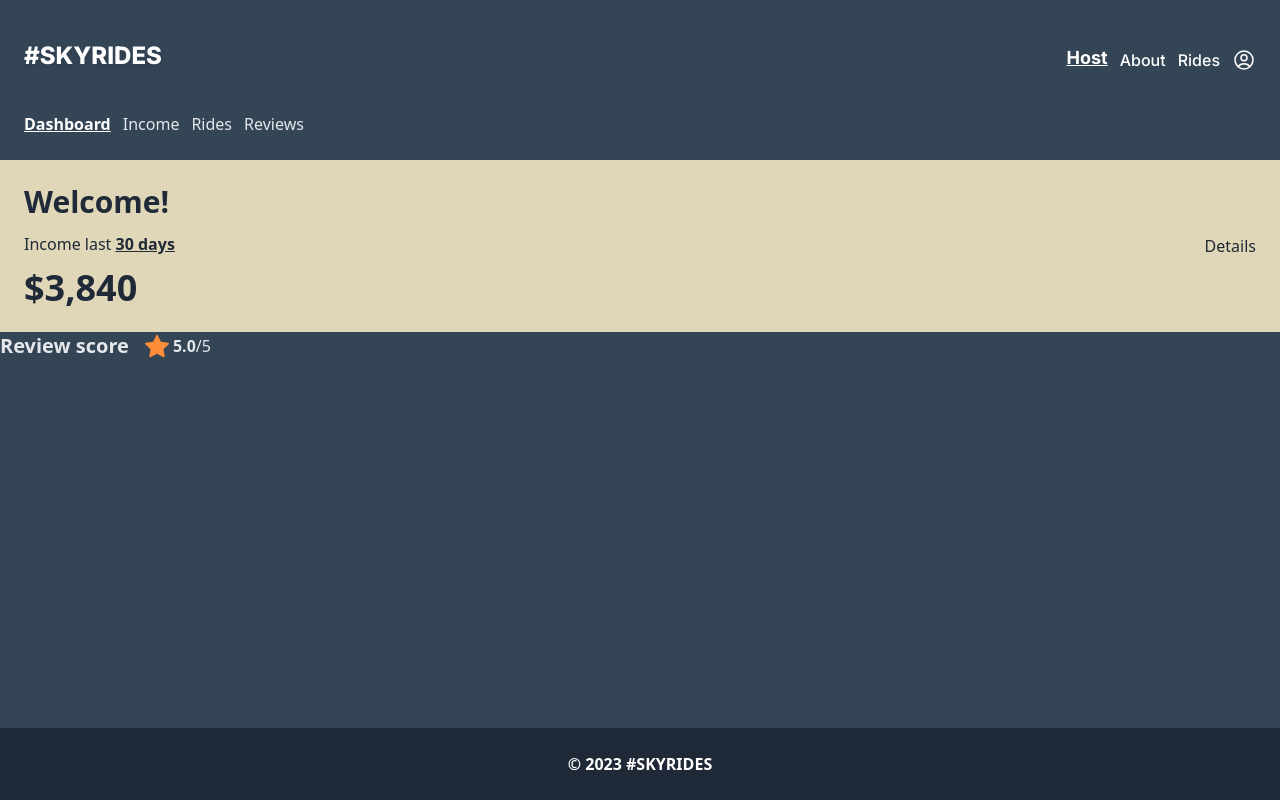
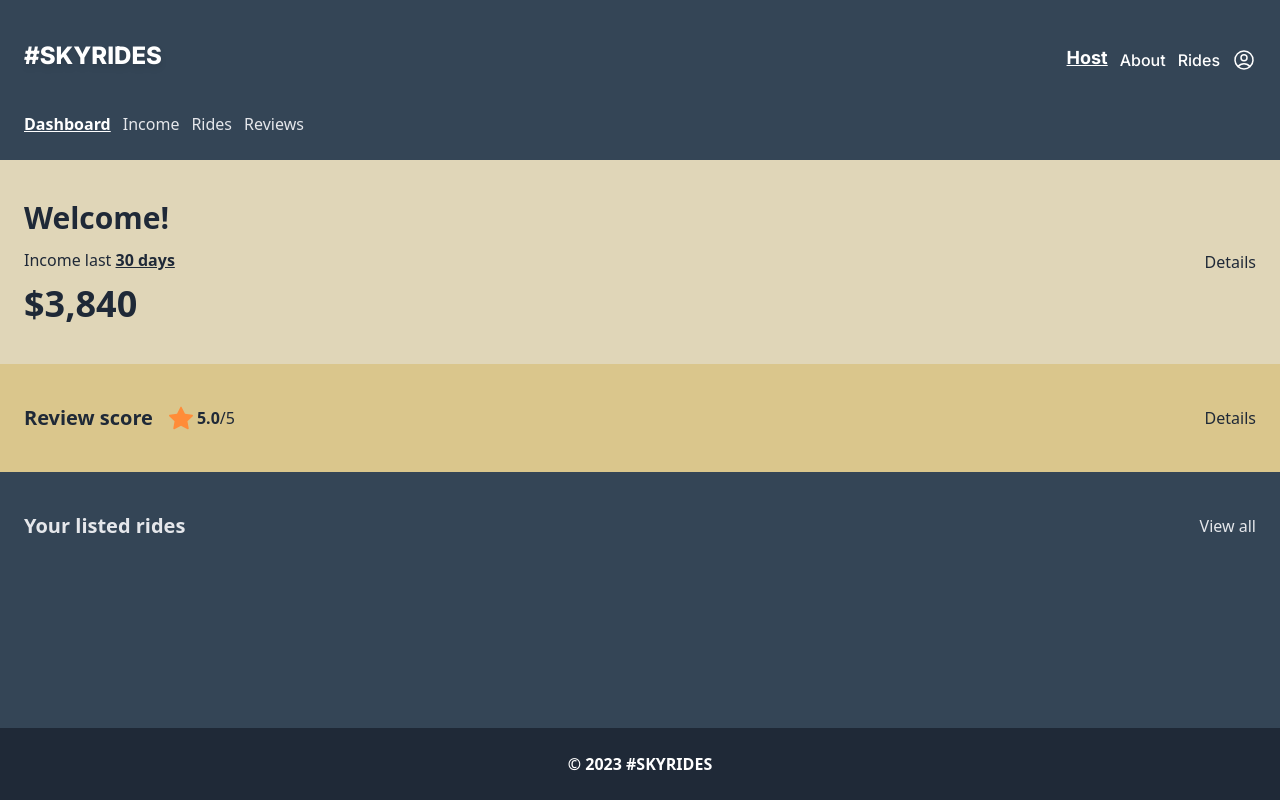
Before and after one commit to priegelsdev/sky-rides, a React (Vite) app: page /host in a window 1280 px wide. Built offline with nearby package versions, Linux system fonts and the light colour scheme; sample sign-in values are in the browser's storage; what miragejs would draw is missing.

Commit message:
fill page more with review and start all listed rides div

```diff
--- a/src/pages/Host/Dashboard.tsx
+++ b/src/pages/Host/Dashboard.tsx
@@ -4,7 +4,7 @@ import { Link } from 'react-router-dom';
 export default function Dashboard() {
   return (
     <div className="-mx-6">
-      <div className="flex justify-between items-center bg-accent text-gray-800 p-6">
+      <div className="flex justify-between items-center bg-accent text-gray-800 px-6 py-10">
         <div className="flex flex-col gap-3">
           <h1 className="text-3xl font-bold">Welcome!</h1>
           <h5>
@@ -14,6 +14,7 @@ export default function Dashboard() {
         </div>
         <Link to="income">Details</Link>
       </div>
+      <div className="flex justify-between items-center bg-[#dac68c] text-gray-800 px-6 py-10">
         <div className="flex items-center">
           <h2 className="text-xl font-bold">Review score</h2>
           <BsStarFill className="text-[#FF8C38] text-2xl ml-4 mr-1" />
@@ -21,7 +22,12 @@ export default function Dashboard() {
             <span className="font-bold">5.0</span>/5
           </p>
         </div>
-      <div></div>
+        <Link to="reviews">Details</Link>
+      </div>
+      <div className="flex justify-between items-center px-6 py-10">
+        <h2 className="text-xl font-bold">Your listed rides</h2>
+        <Link to="rides">View all</Link>
+      </div>
     </div>
   );
 }
```
Lines whose indentation alone changed are shown as unchanged.
